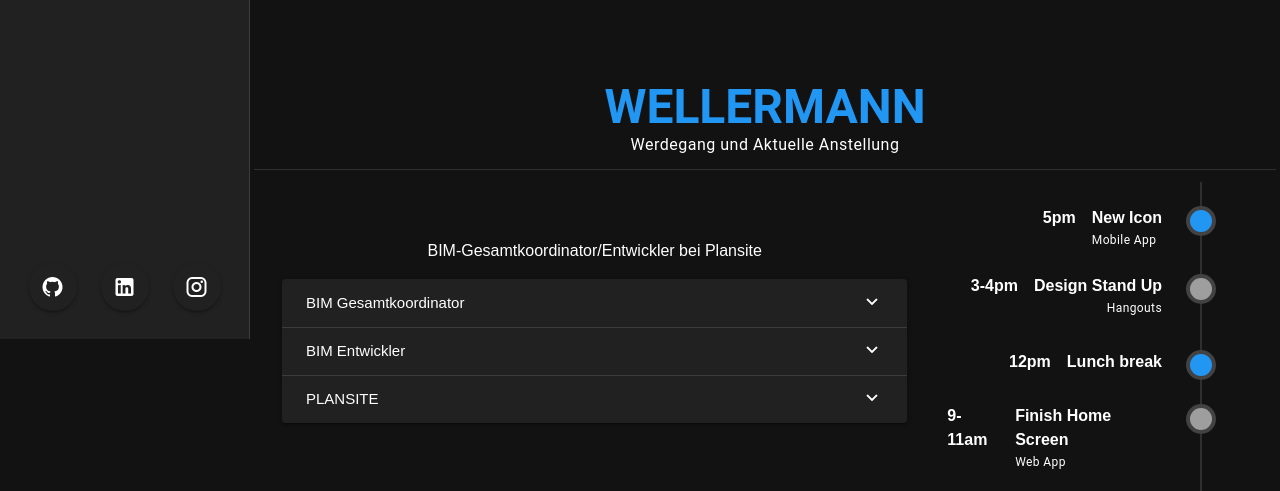
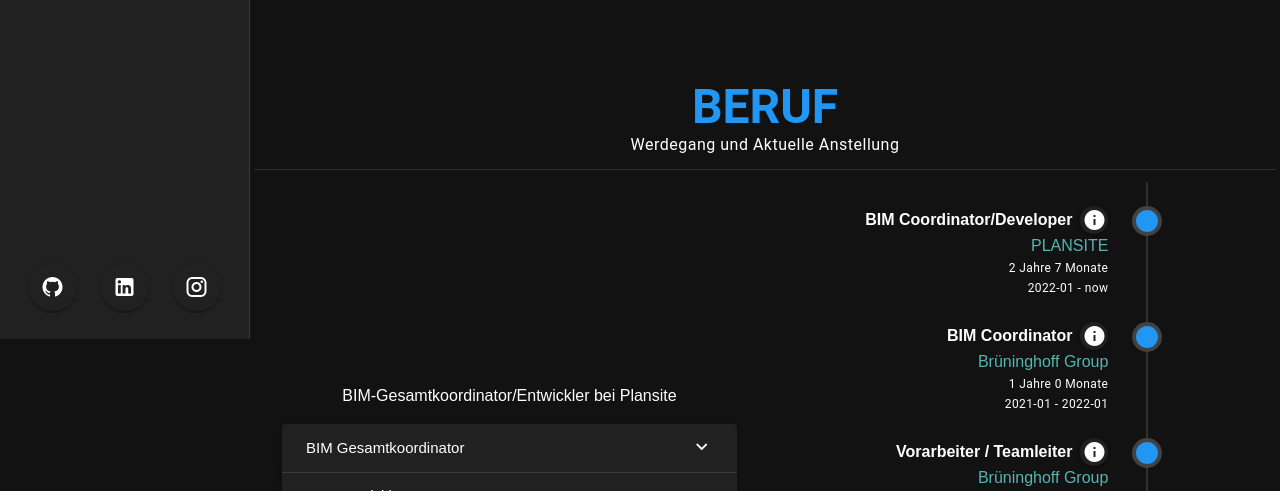
Before and after one commit to danielW3ll/wellerman-site, a Nuxt app: page / in a window 1280 px wide. Shown: the part 461-952 px from the top of the page. Built offline with nearby package versions, Linux system fonts and the light colour scheme; a web font is replaced by a local one.

Commit message:
refactor: Update layout and formatting in index.vue, default.vue, and about.vue

```diff
--- a/src/pages/index.vue
+++ b/src/pages/index.vue
@@ -3,12 +3,107 @@ import { ref } from 'vue'
 definePageMeta({
   layout: 'default',
 })
+
+/* Job History from Linked in:
+
+ Berufserfahrung
+
+    Logo von PLANSITE
+    BIM Coordinator/DeveloperBIM Coordinator/Developer
+    PLANSITE · VollzeitPLANSITE · Vollzeit Jan. 2022–Heute · 2 Jahre 9 MonateJan. 2022–Heute · 2 Jahre 9 Monate
+            Erstellen und Koordinieren von Kollaborations BIM-Modelle.
+            Entwicklung neuer Anwendungsfälle, Prozesse und BIM-Tools.
+            DESITE MD, Addon (Formular) Konzeptionierung und Programmierung.Erstellen und Koordinieren von Kollaborations BIM-Modelle. Entwicklung neuer Anwendungsfälle, Prozesse und BIM-Tools. DESITE MD, Addon (Formular) Konzeptionierung und Programmierung.
+            Kenntnisse: Open BIM · Building Information Modeling (BIM) · Softwareentwicklung · Baugewerbe · BIM-Koordination · IFCKenntnisse: Open BIM · Building Information Modeling (BIM) · Softwareentwicklung · Baugewerbe · BIM-Koordination · IFC
+    Logo von Brüninghoff Group
+    BrüninghoffBrüninghoff
+    15 Jahre 5 Monate15 Jahre 5 Monate
+            BIM CoordinatorBIM Coordinator
+            VollzeitVollzeit Jan. 2021–Dez. 2021 · 1 JahrJan. 2021–Dez. 2021 · 1 Jahr Heiden, Nordrhein-Westfalen, DeutschlandHeiden, Nordrhein-Westfalen, Deutschland
+                    Erstellen und Koordinieren von Kollaborations BIM-Modelle.Erstellen und Koordinieren von Kollaborations BIM-Modelle.
+                    Kenntnisse: Open BIM · Building Information Modeling (BIM) · Softwareentwicklung · Baugewerbe · BIM-Koordination · IFCKenntnisse: Open BIM · Building Information Modeling (BIM) · Softwareentwicklung · Baugewerbe · BIM-Koordination · IFC
+            Vorarbeiter / TeamleiterVorarbeiter / Teamleiter
+            VollzeitVollzeit Sept. 2013–Jan. 2021 · 7 Jahre 5 MonateSept. 2013–Jan. 2021 · 7 Jahre 5 Monate Heiden, Nordrhein-Westfalen, DeutschlandHeiden, Nordrhein-Westfalen, Deutschland
+                    Vorarbeiter / Teamleiter im Hochbau. Primär für Sonder und Hybrid Konstruktionen.Vorarbeiter / Teamleiter im Hochbau. Primär für Sonder und Hybrid Konstruktionen.
+                    Kenntnisse: Open BIM · Polier · Building Information Modeling (BIM) · BaugewerbeKenntnisse: Open BIM · Polier · Building Information Modeling (BIM) · Baugewerbe
+            Metallbauer/MonteurMetallbauer/Monteur
+            Feb. 2010–Sept. 2013 · 3 Jahre 8 MonateFeb. 2010–Sept. 2013 · 3 Jahre 8 Monate
+                    Kenntnisse: BaugewerbeKenntnisse: Baugewerbe
+            Ausbildung zum MetallbauerAusbildung zum Metallbauer
+            Aug. 2006–Jan. 2010 · 3 Jahre 6 Monate
+
+
+
+*/
+const jobHistory = [
+  {
+    title: 'BIM Coordinator/Developer',
+    company: 'PLANSITE',
+    startDate: '2022-01',
+    endDate: 'now',
+    description: 'Erstellen und Koordinieren von Kollaborations BIM-Modelle. Entwicklung neuer Anwendungsfälle, Prozesse und BIM-Tools. DESITE MD, Addon (Formular) Konzeptionierung und Programmierung.',
+    skills: ['Open BIM', 'Building Information Modeling (BIM)', 'Softwareentwicklung', 'Baugewerbe', 'BIM-Koordination', 'IFC'],
+  },
+  {
+    title: 'BIM Coordinator',
+    company: 'Brüninghoff Group',
+    startDate: '2021-01',
+    endDate: '2022-01',
+    description: 'Erstellen und Koordinieren von Kollaborations BIM-Modelle.',
+    skills: ['Open BIM', 'Building Information Modeling (BIM)', 'Softwareentwicklung', 'Baugewerbe', 'BIM-Koordination', 'IFC'],
+  },
+  {
+    title: 'Vorarbeiter / Teamleiter',
+    company: 'Brüninghoff Group',
+    startDate: '2013-10',
+    endDate: '2021-01',
+    description: 'Vorarbeiter / Teamleiter im Hochbau. Primär für Sonder und Hybrid Konstruktionen.',
+    skills: ['Open BIM', 'Polier', 'Building Information Modeling (BIM)', 'Baugewerbe'],
+  },
+  {
+    title: 'Metallbauer/Monteur',
+    company: 'Brüninghoff Group',
+    startDate: '2010-02',
+    endDate: '2013-10',
+    description: '',
+    skills: ['Baugewerbe'],
+  },
+  {
+    title: 'Ausbildung zum Metallbauer',
+    company: 'Brüninghoff Group',
+    startDate: '2006-08',
+    endDate: '2010-02',
+    description: '',
+    skills: [],
+  },
+]
+
+const calculateDuration = (startDate, endDate) => {
+  let end
+  if (endDate === 'now') {
+    end = new Date(new Date().toISOString().split('T')[0].split('-').slice(0, 2).join('-'))
+  } else {
+    end = new Date(endDate)
+  }
+  const start = new Date(startDate)
+  const diff = end - start
+  const years = diff / (1000 * 60 * 60 * 24 * 365)
+  return years
+}
+
+const formatDuration = (y) => {
+  // Reuurn Years and Months as Array
+  const years = Math.floor(y)
+  const months = Math.floor((y - years) * 12)
+
+  return [years, months]
+}
 </script>
 <template>
   <v-app>
     <v-container class="" style="margin-top: 4rem; margin-bottom: 4rem;">
       <v-row justify="space-around">
-        <v-col lg="6" class="" align-self="center">
+        <v-col cols="12" md="6" class="" align-self="center">
           <v-card variant="elevated" class="pa-2 ma-2" color="dark">
             <v-card-title class="">
               <p class="">BIM-Magier und Maker</p>
@@ -31,7 +126,7 @@ definePageMeta({
             </v-card-text>
           </v-card>
         </v-col>
-        <v-col class="d-flex flex-column justify-center" lg="4" align-self="center">
+        <v-col class="d-flex flex-column justify-center" cols="7" lg="4" align-self="center">
           <v-img src="/public/ich.jpeg" class="rounded-lg elevation-5 ">
           </v-img>
           <div class="d-flex justify-center align-center mt-5">
@@ -51,9 +146,9 @@ definePageMeta({
     <v-container class="">
 
       <v-row justify="center" class="border-b">
-        <v-col col="4">
+        <v-col lg="4">
           <div>
-            <p class="text-primary text-center font-weight-bold text-h3">WELLERMANN</p>
+            <p class="text-primary text-center font-weight-bold text-h3">BERUF</p>
             <p class="text-center text-body-1">Werdegang und Aktuelle Anstellung</p>
             <!-- <p class="text-body-1 text-medium-emphasis">
             Als BIM-Koordinator und Entwickler konzentriere ich mich darauf, Modelle leicht zugänglich zu machen und innovative Lösungen zu schaffen, die den gesamten BIM-Prozess optimieren. Mein
@@ -68,7 +163,7 @@ definePageMeta({
 
       <v-row justify="space-around">
 
-        <v-col class="d-flex flex-column justify-center" lg="8" align-self="center">
+        <v-col class="d-flex flex-column justify-center" cols="12" md="6" align-self="center">
           <p class="text-center">BIM-Gesamtkoordinator/Entwickler bei Plansite</p>
           <v-expansion-panels class="my-4" variant="popout">
             <v-expansion-panel text='
@@ -98,52 +193,63 @@ Durch die Kombination dieser beiden Tätigkeitsfelder trage ich maßgeblich zur
               </v-expansion-panel>
           </v-expansion-panels>
         </v-col>
-        <v-col lg="4" class="" align-self="center">
+        <v-col cols="12" md="6" class="" align-self="center">
           <v-timeline align="start" side="start">
-            <v-timeline-item dot-color="primary" size="small">
-              <div class="d-flex">
-                <strong class="me-4">5pm</strong>
-                <div>
-                  <strong>New Icon</strong>
-                  <div class="text-caption">
-                    Mobile App
-                  </div>
+            <v-timeline-item v-for="job in jobHistory" :key="job.title" dot-color="primary" size="small">
+
+              <div class="text-right ">
+                <div class="d-flex align-center">
+                  <strong class="me-2">{{ job.title }}</strong>
+                  <!-- Icon for dialog -->
+                  <v-dialog max-width="800">
+                    <template v-slot:activator="{ props: activatorProps }">
+                      <v-btn v-bind="activatorProps" density="compact" icon="mdi-information"></v-btn>
+                    </template>
+
+                    <template v-slot:default="{ isActive }">
+                      <v-card>
+                        <v-card-title>
+                          {{ job.title }}
+                        </v-card-title>
+                        <v-card-text>
+                          <!-- Complet Desription with start end ect -->
+                          <h4 class="text-secondary">{{ job.company }}</h4>
+
+                          <span class="text-body-1"> {{ formatDuration(calculateDuration(job.startDate, job.endDate))[0] }} Jahre
+                            {{ formatDuration(calculateDuration(job.startDate, job.endDate))[1] }} Monate
+                          </span>
+                          <span class="text-caption">{{ job.startDate }} - {{ job.endDate }}</span>
+                          <br>
+                          <br>
+                          <p>{{ job.description }}</p>
+
+                        </v-card-text>
+
+                        <v-card-actions>
+                          <v-spacer></v-spacer>
+
+                          <v-btn @click="isActive.value = false" icon="mdi-close" </v-btn>
+                        </v-card-actions>
+                      </v-card>
+                    </template>
+                  </v-dialog>
+                </div>
+                <div class="text-secondary">
+                  {{ job.company }}
+                </div>
+                <div class="text-caption">
+
+                  {{ formatDuration(calculateDuration(job.startDate, job.endDate))[0] }} Jahre
+                  {{ formatDuration(calculateDuration(job.startDate, job.endDate))[1] }} Monate
+                  <br>
+                  {{ job.startDate }} - {{ job.endDate }}
+                </div>
+                <div class="">
+                  <!-- {{ job.description }} -->
                 </div>
               </div>
             </v-timeline-item>
-
-            <v-timeline-item dot-color="grey" size="small">
-              <div class="d-flex">
-                <strong class="me-4">3-4pm</strong>
-                <div>
-                  <strong>Design Stand Up</strong>
-                  <div class="text-caption mb-2 text-end">
-                    Hangouts
-                  </div>
-                </div>
-              </div>
-            </v-timeline-item>
-
-            <v-timeline-item dot-color="primary" size="small">
-              <div class="d-flex">
-                <strong class="me-4">12pm</strong>
-                <div>
-                  <strong>Lunch break</strong>
-                </div>
-              </div>
-            </v-timeline-item>
-
-            <v-timeline-item dot-color="grey" size="small">
-              <div class="d-flex">
-                <strong class="me-4">9-11am</strong>
-                <div>
-                  <strong>Finish Home Screen</strong>
-                  <div class="text-caption">
-                    Web App
-                  </div>
-                </div>
-              </div>
-            </v-timeline-item>
+            <!-- linkedIn Button -->
           </v-timeline>
         </v-col>
       </v-row>
```
